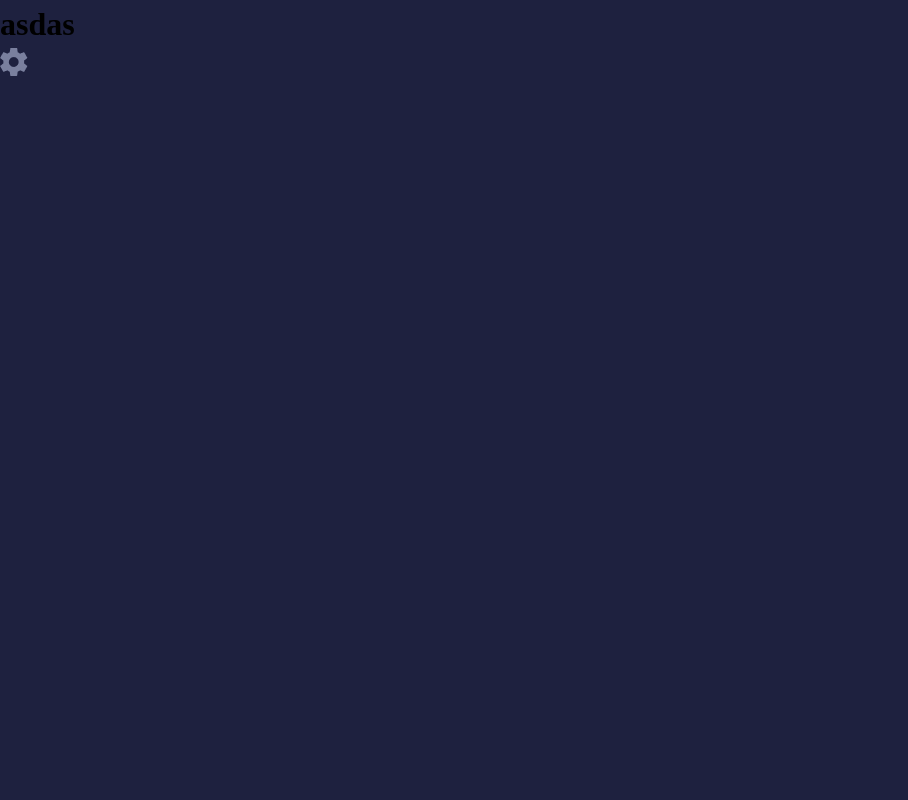
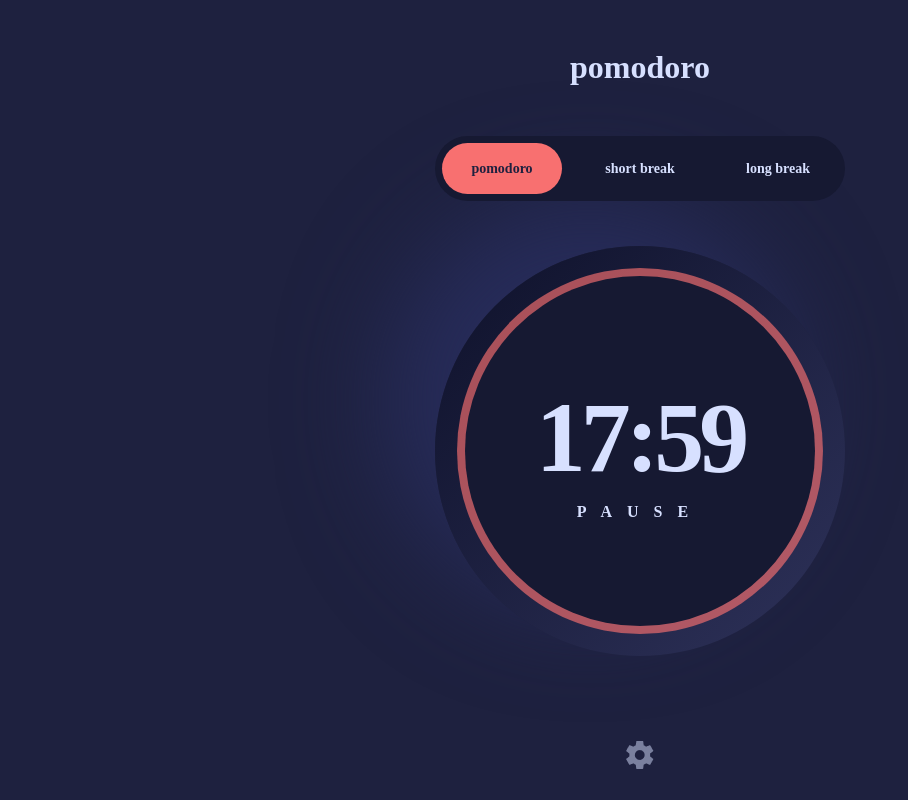
Before and after one commit to MuhammedBaki99/Pomodoro-App-React, a React (Vite) app: page / in a window 1280 px wide. Shown: the whole page, without its empty margins (0-908 px from the left). Built offline with nearby package versions, Linux system fonts and the light colour scheme.

Commit message:
pomodoro tasarımı oluşturuldu

```diff
--- a/src/App.css
+++ b/src/App.css
@@ -1,3 +1,10 @@
 svg {
-  transform:rotate(-90deg);
+  transform: rotate(-90deg);
 }
+
+.container {
+  width: 410px;
+  margin: 0 auto;
+  display: grid;
+  justify-content: center;
+}
--- a/src/App.jsx
+++ b/src/App.jsx
@@ -5,20 +5,12 @@ import Pomodoro from './components/Pomodoro'
 function App() {
 
   return (
-    <>
+    <div className='container'>
     <Pomodoro />
     <Dialog />
-    </>
+    </div>
   )
 }
 
 
-
-
-
-// <svg width="200" height="200" viewBox="-25 -25 250 250" version="1.1" xmlns="http://www.w3.org/2000/svg" >
-// <circle r="90" cx="100" cy="100" fill="transparent" stroke="#e0e0e0" strokeWidth="16px" strokeDasharray="565.48px" strokeDashoffset="0"></circle>
-// <circle r="90" cx="100" cy="100" stroke="#76e5b1" strokeWidth="16px" strokeLinecap="round" strokeDashoffset="565.48px" fill="transparent" strokeDasharray="565.48px"></circle>
-// <text>adas</text>
-// </svg>
 export default App
--- a/src/components/Dialog/dialog.css
+++ b/src/components/Dialog/dialog.css
@@ -176,6 +176,9 @@ hr {
   background: rgba(227, 225, 225, 1);
   border: 1px solid rgba(227, 225, 225, 1);
 }
+.dialogbtn{
+  margin: 0 auto;
+}
 
 button {
   background: none;
--- a/src/components/Dialog/index.jsx
+++ b/src/components/Dialog/index.jsx
@@ -18,7 +18,7 @@ export default function Dialog() {
 
   return (
     <>
-      <button onClick={() => handleClick()}> <img src="./dialog.png" /></button>
+      <button className="dialogbtn" onClick={() => handleClick()}> <img src="./dialog.png" /></button>
       <dialog ref={(e) => (dialogRef.current = e)}>
         <div className="dialogContainer">
           <div className="dialogHeader">
--- a/src/components/Pomodoro/index.jsx
+++ b/src/components/Pomodoro/index.jsx
@@ -1,7 +1,23 @@
 import "./pomodoro.css"
 
-export default function Pomodoro(){
-  return(
-    <h1>asdas</h1>
+export default function Pomodoro() {
+
+  return (
+    <div className="pomodoroContainer">
+      <h1>pomodoro</h1>
+      <div className="buttonList">
+        <button>pomodoro</button>
+        <button>short break</button>
+        <button>long break</button>
+      </div>
+      <div className="pomodoro">
+        <div className="timeCount">
+          <div className="timeText">
+            <h1>17:59</h1>
+            <button>PAUSE</button>
+          </div>
+        </div>
+      </div>
+    </div>
   )
 }
--- a/src/components/Pomodoro/pomodoro.css
+++ b/src/components/Pomodoro/pomodoro.css
@@ -0,0 +1,106 @@
+.pomodoroContainer {
+  display: grid;
+  justify-content: center;
+  margin-bottom: 40px;
+
+  h1 {
+    font-size: 32px;
+    font-weight: 700;
+    line-height: 39.69px;
+    text-align: center;
+    color: rgba(215, 224, 255, 1);
+    margin-block: 48px;
+  }
+}
+
+.buttonList {
+  display: flex;
+  justify-content: space-between;
+  border-radius: 50px;
+  background: rgba(22, 25, 50, 1);
+  padding: 7px;
+  z-index: 99;
+
+  button {
+    width: 120px;
+    padding-block: 17px;
+    font-size: 14px;
+    font-weight: 700;
+    line-height: 17.36px;
+    text-align: center;
+    border-radius: 50px;
+    color: rgba(215, 224, 255, 1);
+  }
+
+  button:nth-child(1) {
+    background: rgba(248, 112, 112, 1);
+    color: rgba(30, 33, 63, 1);
+  }
+}
+
+
+.pomodoro {
+  width: 410px;
+  height: 410px;
+  border-radius: 205px;
+  background: linear-gradient(315deg, #2E325A 0%, #0E112A 100%);
+  display: flex;
+  justify-content: center;
+  align-items: center;
+  margin-block: 45px;
+  box-shadow: 50px 50px 100px 0px rgba(18, 21, 48, 1);
+  box-shadow: -50px -50px 100px 0px rgba(39, 44, 90, 1);
+
+  .timeCount {
+    width: 366px;
+    height: 366px;
+    border-radius: 188px;
+    background: rgba(248, 112, 112, 1);
+    display: flex;
+    justify-content: center;
+    align-items: center;
+    animation: timer linear 16s;
+
+    .timeText {
+      width: 350px;
+      height: 350px;
+      border-radius: 175px;
+      background: rgba(22, 25, 50, 1);
+      text-align: center;
+      padding-top: 100px;
+
+      h1 {
+        display: grid;
+        align-items: flex-end;
+        font-size: 100px;
+        font-weight: 700;
+        line-height: 124.02px;
+        letter-spacing: -5px;
+        text-align: center;
+        margin: 0;
+      }
+
+      button {
+        font-size: 16px;
+        font-weight: 700;
+        line-height: 19.84px;
+        letter-spacing: 15px;
+        text-align: center;
+        color: rgba(215, 224, 255, 1);
+
+      }
+    }
+  }
+}
+
+@keyframes timer {
+  0% {
+    background: rgba(248, 112, 112, 1);
+    background-size: 100%;
+  }
+
+  100% {
+    background: transparent;
+    background-size: 0%;
+  }
+}
```
